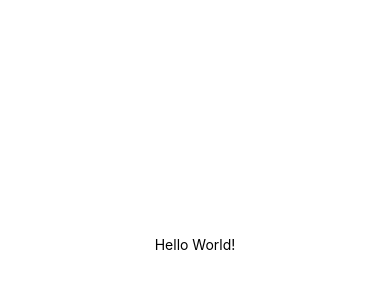
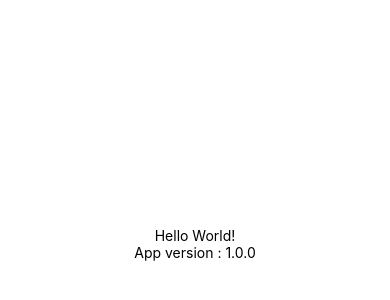
Before and after one commit to purplevarun/purplecoins, a React Native app: screen / in a window 390 px wide. Shown: the part 178-478 px from the top of the page. Built offline with nearby package versions, Linux system fonts and the light colour scheme.

Commit message:
Add App version

```diff
--- a/App.tsx
+++ b/App.tsx
@@ -1,8 +1,10 @@
 import { StyleSheet, Text, View } from "react-native";
+import { version } from "./package.json";
 
 const App = () => (
 	<View style={styles.container}>
 		<Text>Hello World!</Text>
+		<Text>App version : {version}</Text>
 	</View>
 );
 
```
